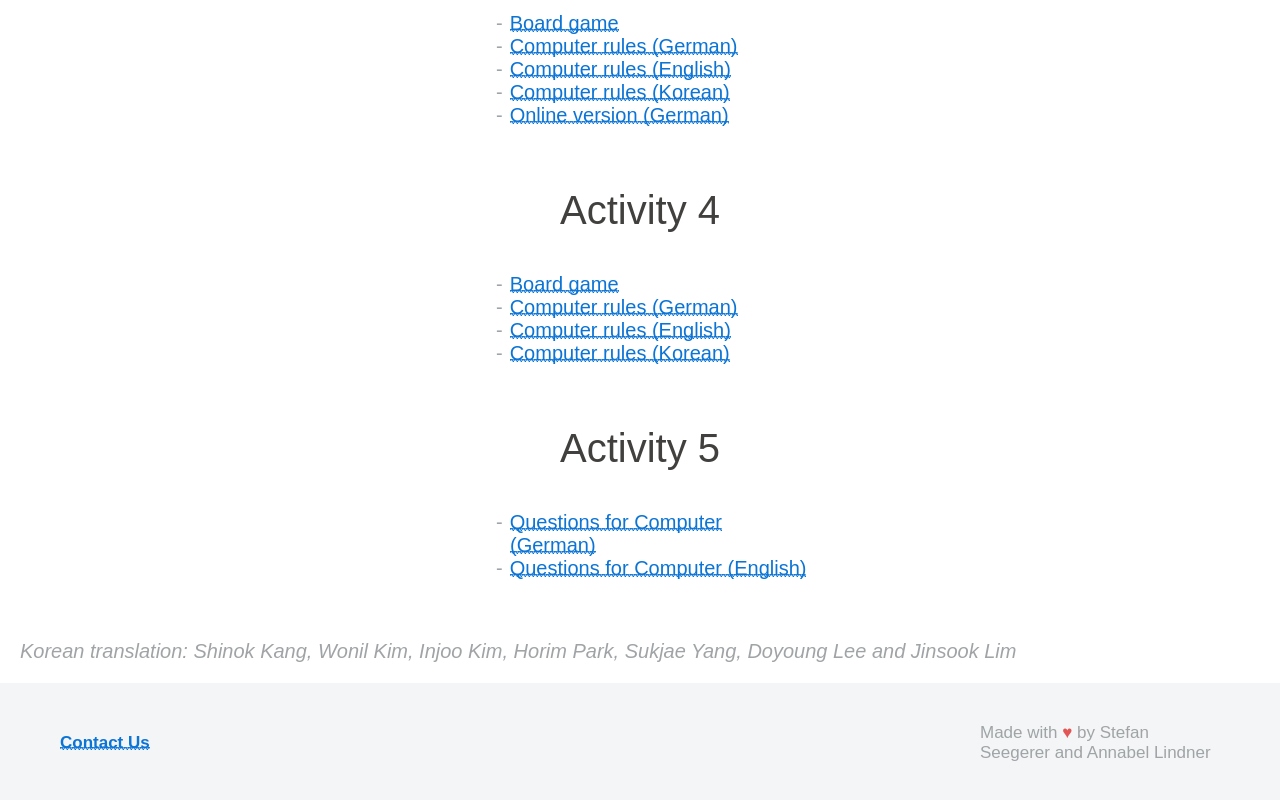
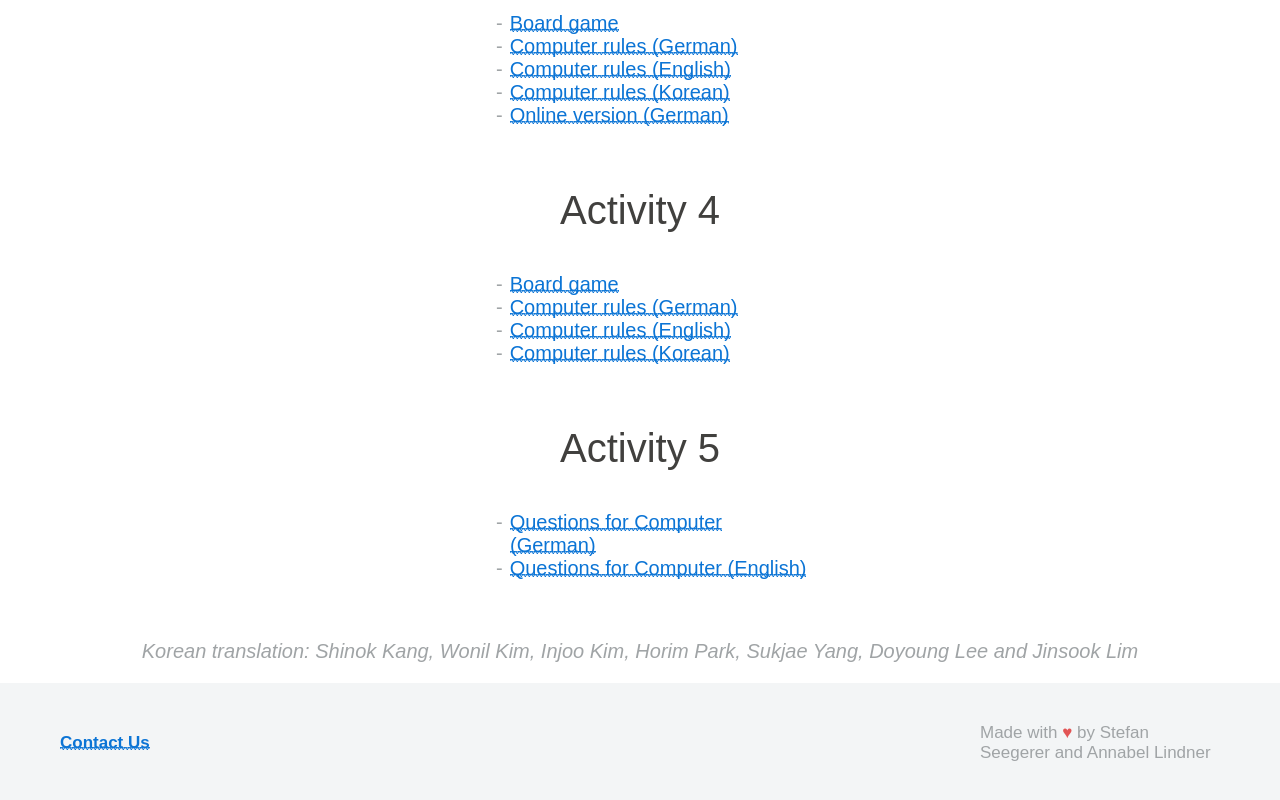
Before and after one commit to manzanillo/ai-unplugged, a Gatsby site: page / in a window 1280 px wide. Shown: the part 1974-2774 px from the top of the page. Built offline with nearby package versions, Linux system fonts and the light colour scheme; Gatsby itself is replaced by a stand-in of ours; a web font is replaced by a local one.

Commit message:
center credits

```diff
--- a/src/components/content.js
+++ b/src/components/content.js
@@ -130,7 +130,7 @@ const Content = () => (
     <p
       style={{
         color: COLORS.gray,
-        textAlign: "left",
+        textAlign: "center",
         marginTop: "2em",
       }}
     >
```
